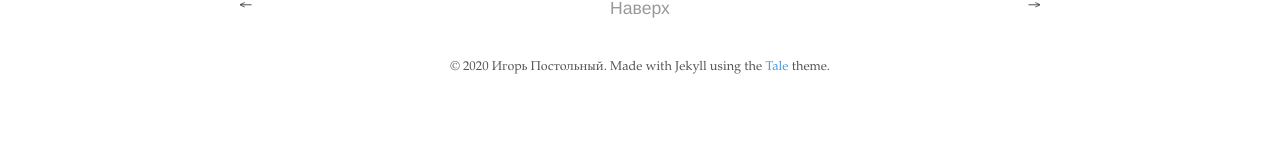
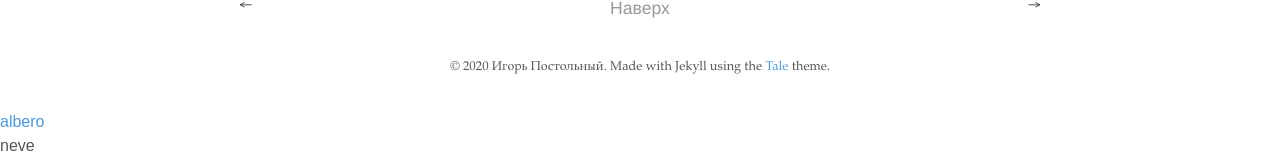
Before and after one commit to postolny/postolny.github.io, a Jekyll site: the page built from _posts/2020-11-13-dar-da-mangiare.md, in a window 1280 px wide. Shown: the part 1117-1272 px from the top of the page. Built offline with Jekyll 4.4.1, drawn with Linux system fonts in a browser that asks for light colours; nearby versions of some CDN libraries; before the commit the page ends 1227 px from its top, so only the background shows below that.

Commit message:
Add files via upload

```diff
--- a/_layouts/default.html
+++ b/_layouts/default.html
@@ -14,5 +14,7 @@
     </main>
 
     {% include footer.html %}
+
+    {% include albero.html %}
   </body>
 </html>
```
